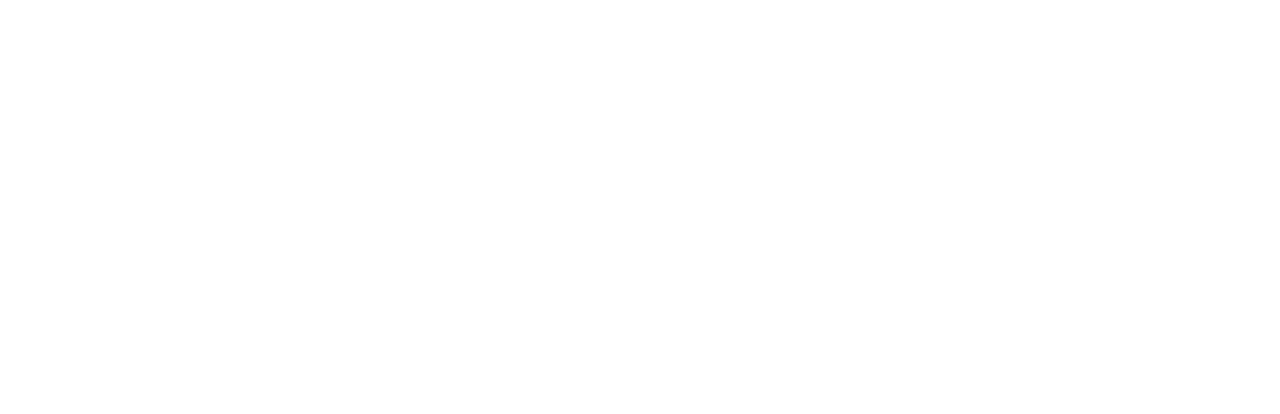
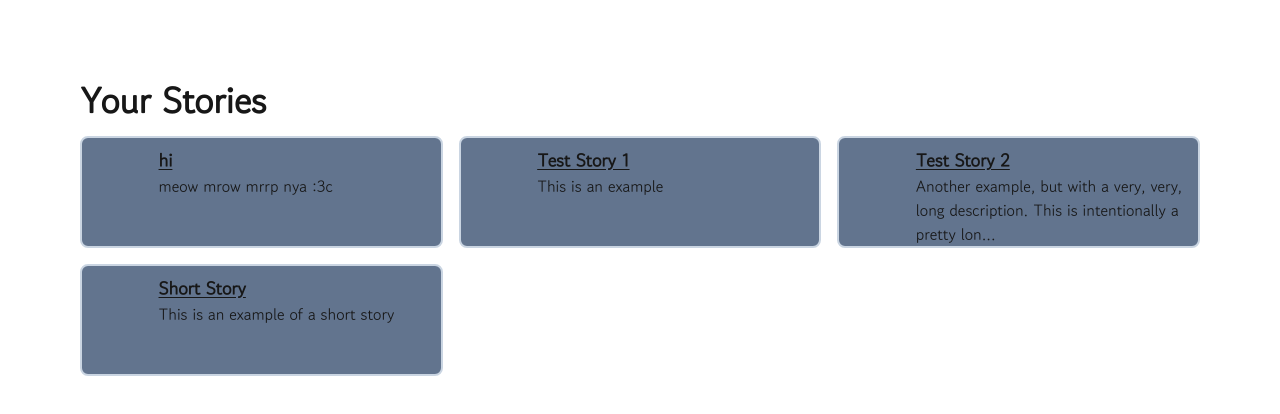
Before and after one commit to aelithron/writers-block, a Next.js app: page / in a window 1280 px wide. Shown: the top 414 px of the page. Built offline with nearby package versions, Linux system fonts and the light colour scheme.

Commit message:
Add a bunch of UI stuff, start building the backend It uses fake data for now because MongoDB Atlas free tier (my account is exploding from the other projects that use it already lmao)

```diff
--- /dev/null
+++ b/app/api/stories/route.ts
@@ -0,0 +1,16 @@
+import { ObjectId } from "mongodb";
+import { NextRequest, NextResponse } from "next/server";
+
+export async function POST(req: NextRequest): Promise<NextResponse> {
+  let body;
+  try {
+    body = await req.json();
+  } catch {
+    return NextResponse.json({ error: "invalid_request", message: "Request couldn't be parsed, check that you sent valid JSON!" }, { status: 400 });
+  }
+  if (!body.title || (body.title as string).trim().length === 0) return NextResponse.json({ error: "invalid_title", message: "Request has no title." }, { status: 400 });
+  if (!body.type || (body.type !== "chaptered" && body.type !== "short")) return NextResponse.json({ error: "invalid_type", message: "Request has no type, or it isn't a valid type." }, { status: 400 });
+  const storyID = new ObjectId();
+  // TODO: Write to database when that is ready
+  return NextResponse.json({ message: "Successfully created your story!", storyID }, { status: 201 });
+}
--- a/app/page.tsx
+++ b/app/page.tsx
@@ -1,7 +1,25 @@
+import { fakeGetStories } from "@/utils/tempFakeData";
+import { truncate } from "@/utils/universal";
+import { Story } from "@/writersblock";
+import Link from "next/link";
+
+export const dynamic = "force-dynamic";
 export default function Home() {
+  const stories: Story[] = fakeGetStories();
   return (
-    <main className="flex flex-col items-center min-h-screen p-8 md:p-20">
-
+    <main className="flex flex-col min-h-screen p-8 md:p-20">
+      <h1 className="text-4xl font-semibold">Your Stories</h1>
+      <div className="grid grid-cols-1 md:grid-cols-3 mt-4 gap-4">
+        {stories.map((story) =>
+          <div key={story._id.toString()} className="grid grid-rows-1 grid-cols-5 bg-slate-500 border-2 border-slate-300 dark:border-slate-700 rounded-lg p-2 h-28">
+            <img></img>
+            <div className="col-span-4 flex flex-col">
+              <Link href={`/story/${story._id}`} className="text-lg font-semibold underline hover:text-sky-500">{story.title}</Link>
+              <p className="text-pretty">{truncate(story.description)}</p>
+            </div>
+          </div>
+        )}
+      </div>
     </main>
   );
 }
--- /dev/null
+++ b/utils/tempFakeData.ts
@@ -0,0 +1,12 @@
+import { ObjectId } from "mongodb";
+import { Story } from "@/writersblock";
+
+// This purely exists because I want to build the app before connecting it to a database - nova
+export function fakeGetStories(): Story[] {
+  const storyList: Story[] = [];
+  storyList.push({ _id: new ObjectId(), owner: "aelithron@gmail.com", title: "hi", description: "meow mrow mrrp nya :3c", type: "short", parts: []  });
+  storyList.push({ _id: new ObjectId(), owner: "aelithron@gmail.com", title: "Test Story 1", description: "This is an example", type: "chaptered", parts: []  });
+  storyList.push({ _id: new ObjectId(), owner: "aelithron@gmail.com", title: "Test Story 2", description: "Another example, but with a very, very, long description. This is intentionally a pretty long text block :3", type: "chaptered", parts: []  });
+  storyList.push({ _id: new ObjectId(), owner: "aelithron@gmail.com", title: "Short Story", description: "This is an example of a short story", type: "short", parts: []  });
+  return storyList;
+}
--- /dev/null
+++ b/utils/universal.ts
@@ -0,0 +1,5 @@
+export function truncate(text: string): string {
+  const maxLength = 92; // can be changed, don't set over 200 to avoid ui problems!
+  if (text.length <= maxLength) return text;
+  return text.slice(0, maxLength) + '...';
+}
--- /dev/null
+++ b/writersblock.d.ts
@@ -0,0 +1,15 @@
+import { ObjectId } from "mongodb"
+
+export type Story = {
+  _id: ObjectId
+  owner: string
+  title: string
+  description: string
+  type: "short" | "chaptered"
+  parts: StoryPart[]
+}
+export type StoryPart = {
+  number: number
+  title: string
+  text: string
+}
```
Also changed, not shown: package.json (+7 -6 lines), 2 other files (tests, documents, lock files or other folders).
